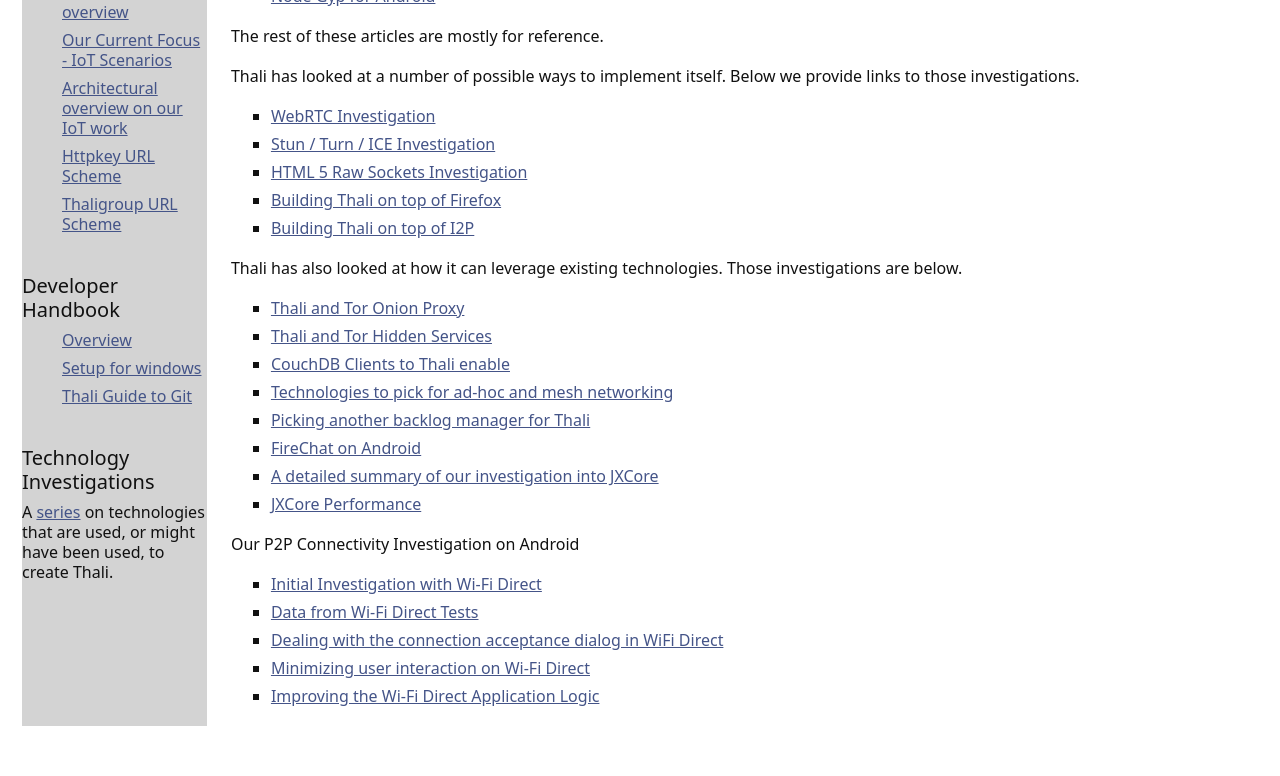
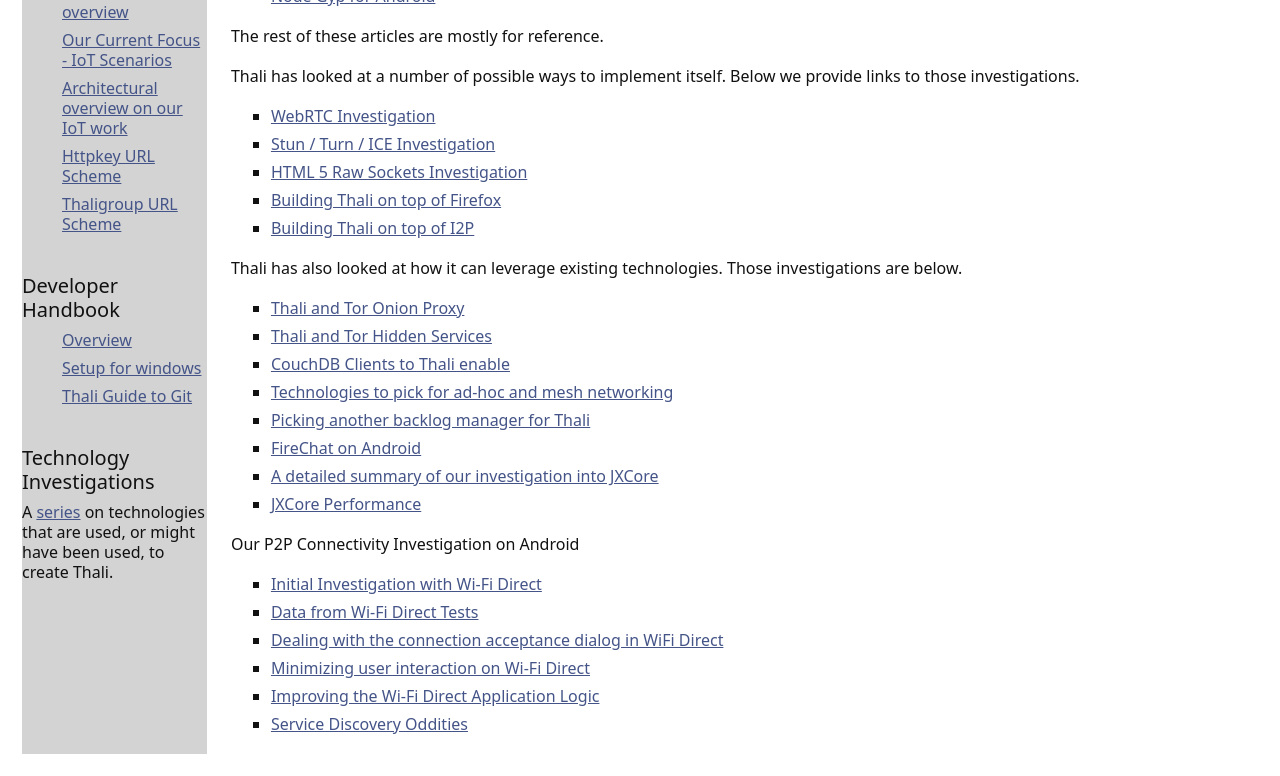
Before and after one commit to thaliproject/thali, a Jekyll site: the page built from TechnologyInvestigations.md, in a window 1280 px wide. Shown: the part 320-1096 px from the top of the page. Built offline with Jekyll 4.4.1, drawn with Linux system fonts in a browser that asks for light colours; Markdown is read by kramdown in place of the engine named in the settings; before the commit the page ends 1068 px from its top, so only the background shows below that.

Commit message:
Update TechnologyInvestigations.md

```diff
--- a/TechnologyInvestigations.md
+++ b/TechnologyInvestigations.md
@@ -37,3 +37,4 @@
 * [Dealing with the connection acceptance dialog in WiFi Direct](http://www.drjukka.com/blog/wordpress/?p=35)
 * [Minimizing user interaction on Wi-Fi Direct](http://www.drjukka.com/blog/wordpress/?p=35)
 * [Improving the Wi-Fi Direct Application Logic](http://www.drjukka.com/blog/wordpress/?p=41)
+* [Service Discovery Oddities](http://www.drjukka.com/blog/wordpress/?p=52)
```
